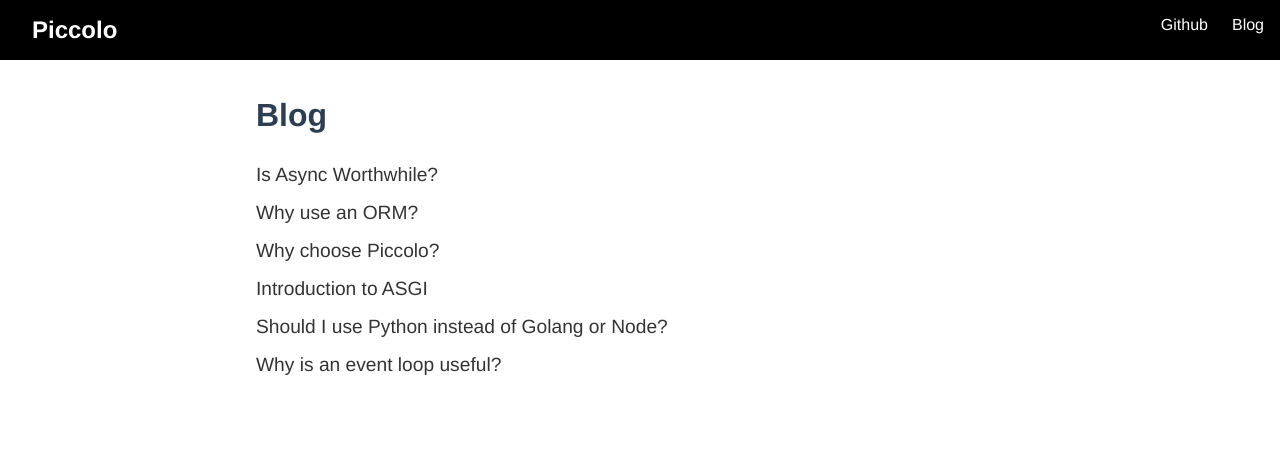
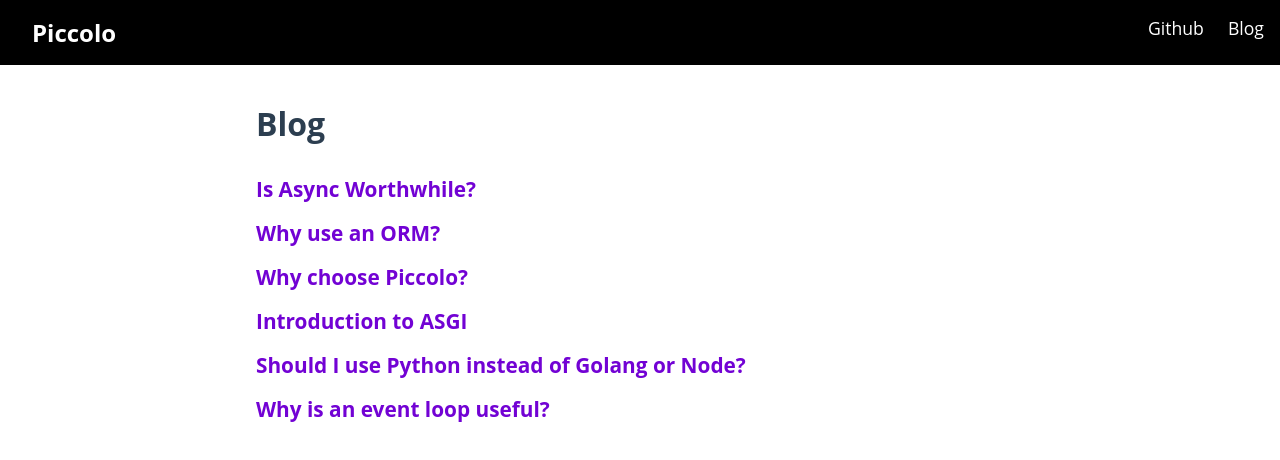
Before and after one commit to piccolo-orm/piccolo_web, a Vue app in the folder image/app/: page /#/blog in a window 1280 px wide. Shown: the top 460 px of the page. Built offline with nearby package versions, Linux system fonts and the light colour scheme; what vue-highlightjs would draw is missing.

Commit message:
better blog list styling

```diff
--- a/image/app/src/App.vue
+++ b/image/app/src/App.vue
@@ -13,8 +13,10 @@
 
 
 <style lang="less">
+@purple: #490188;
+
 #app {
-  font-family: 'Avenir', Helvetica, Arial, sans-serif;
+  font-family: 'Open Sans', 'Source Sans Pro', Helvetica, Arial, sans-serif;
   -webkit-font-smoothing: antialiased;
   -moz-osx-font-smoothing: grayscale;
   color: #2c3e50;
@@ -23,6 +25,10 @@
 body, html {
   padding: 0;
   margin: 0;
+}
+
+a {
+    color: lighten(@purple, 15%);
 }
 
 nav {
--- a/image/app/src/views/BlogList.vue
+++ b/image/app/src/views/BlogList.vue
@@ -36,12 +36,9 @@
         padding: 0.5rem 0;
 
         a {
-            color: rgba(0,0,0,0.8);
+            font-size: 1.3rem;
+            font-weight: bolder;
             text-decoration: none;
-
-            &:hover {
-                color: @purple;
-            }
         }
     }
 }
--- a/image/app/src/views/BlogSingle.vue
+++ b/image/app/src/views/BlogSingle.vue
@@ -37,4 +37,7 @@
 h2 {
     margin-top: 2.5rem;
 }
+p, li {
+    font-size: 1.1rem;
+}
 </style>
```
Also changed, not shown: image/app/md/is_async_worthwhile.md (+1 -3 lines).
